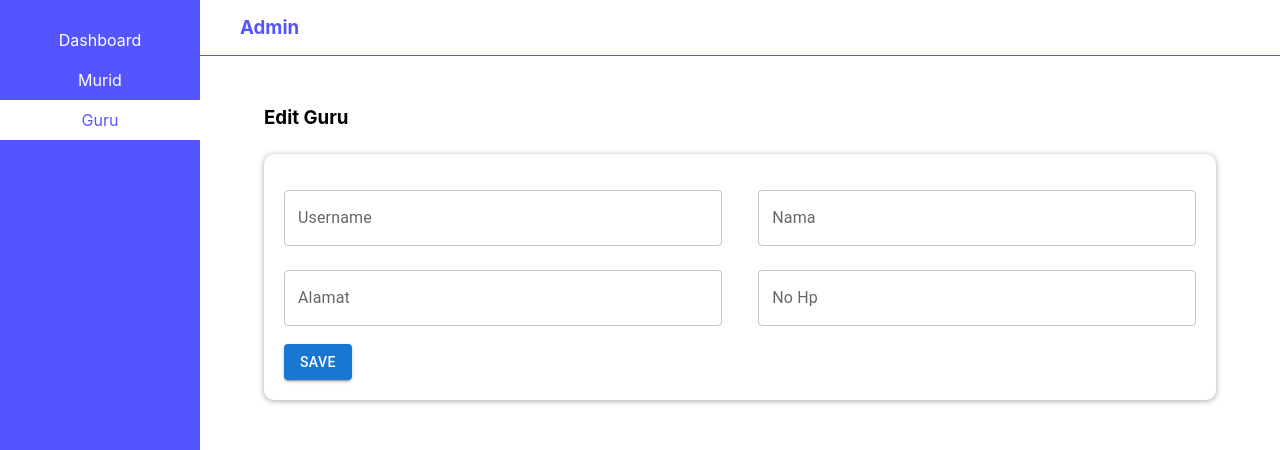
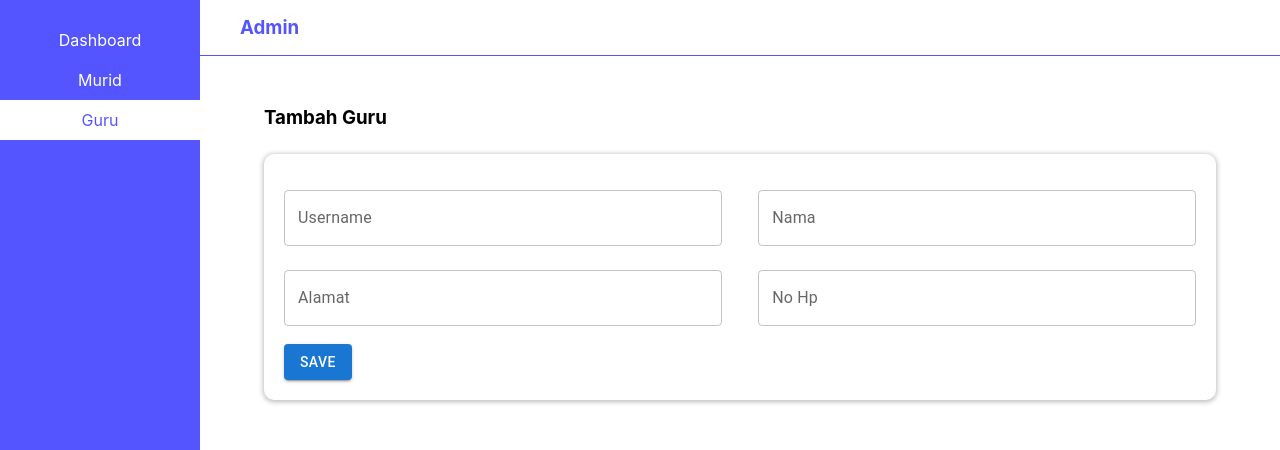
Before and after one commit to Raihan-21/besmart-client, a React (Create React App) app: page /admin/guru/tambah in a window 1280 px wide. Shown: the top 450 px of the page. Built offline with nearby package versions, Linux system fonts and the light colour scheme; no server answers.

Commit message:
add & delete guru

```diff
--- a/src/App.js
+++ b/src/App.js
@@ -8,10 +8,11 @@ import Home from "./pages/Home";
 import AdminLogin from "./pages/admin/AdminLogin";
 import AdminMurid from "./pages/admin/murid/AdminMurid";
 import AdminDashboard from "./pages/admin/AdminDashboard";
-import AdminGuru from "./pages/admin/AdminGuru";
-import EditGuru from "./pages/admin/EditGuru";
+import AdminGuru from "./pages/admin/guru/AdminGuru";
+import EditGuru from "./pages/admin/guru/EditGuru";
 import EditMurid from "./pages/admin/murid/EditMurid";
 import AddMurid from "./pages/admin/murid/AddMurid";
+import AddGuru from "./pages/admin/guru/AddGuru";
 
 function App() {
   const theme = createTheme({
@@ -36,6 +37,7 @@ function App() {
               <Route path="murid/tambah" element={<AddMurid />} />
               <Route path="murid/:id" element={<EditMurid />} />
               <Route path="guru" element={<AdminGuru />} />
+              <Route path="guru/tambah" element={<AddGuru />} />
               <Route path="guru/:id" element={<EditGuru />} />
             </Route>
           </Routes>
--- a/src/pages/admin/EditGuru.jsx
+++ /dev/null
@@ -1,106 +0,0 @@
-import { Button, TextField } from "@mui/material";
-import { useState, useEffect } from "react";
-import { useCallback } from "react";
-import useFetchDetail from "../../hooks/useFetchDetail";
-import { useParams } from "react-router-dom";
-import styles from "../../styles/Admin.module.css";
-const EditGuru = () => {
-  const params = useParams();
-  const [data, isLoading] = useFetchDetail(`/admin/guru/${params.id}`);
-  const [formData, setFormData] = useState({
-    username: "",
-    nama: "",
-    alamat: "",
-    noHp: "",
-  });
-  useEffect(() => {
-    setFormData((prevState) => {
-      return {
-        ...prevState,
-        username: data.username,
-        nama: data.nama,
-        alamat: data.alamat,
-        noHp: data.no_hp,
-      };
-    });
-  }, [data]);
-  const formSubmit = useCallback(
-    async (e) => {
-      e.preventDefault();
-      const res = await fetch(`/admin/guru/${params.id}`, {
-        method: "POST",
-        headers: { "Content-Type": "application/json" },
-        body: JSON.stringify(formData),
-      });
-      const resData = await res.json();
-      console.log(resData.data);
-    },
-    [formData, params.id]
-  );
-  return (
-    <div
-      className={`${styles.adminContainer} ${styles.formAdmin} ${styles.guru}`}
-    >
-      <h3>Edit Guru</h3>
-      {!isLoading && (
-        <form onSubmit={formSubmit}>
-          <div className={styles.inputs}>
-            <TextField
-              label="Username"
-              variant="outlined"
-              margin="normal"
-              className={styles.input}
-              value={formData.username || ""}
-              onChange={(e) => {
-                setFormData((prevState) => {
-                  return { ...prevState, username: e.target.value };
-                });
-              }}
-            />
-            <TextField
-              label="Nama"
-              variant="outlined"
-              margin="normal"
-              className={styles.input}
-              value={formData.nama || ""}
-              onChange={(e) => {
-                setFormData((prevState) => {
-                  return { ...prevState, nama: e.target.value };
-                });
-              }}
-            />
-            <TextField
-              label="Alamat"
-              variant="outlined"
-              margin="normal"
-              className={styles.input}
-              value={formData.alamat || ""}
-              onChange={(e) => {
-                setFormData((prevState) => {
-                  return { ...prevState, alamat: e.target.value };
-                });
-              }}
-            />
-            <TextField
-              label="No Hp"
-              variant="outlined"
-              margin="normal"
-              className={styles.input}
-              value={formData.noHp || ""}
-              onChange={(e) => {
-                setFormData((prevState) => {
-                  return { ...prevState, noHp: e.target.value };
-                });
-              }}
-            />
-          </div>
-          <Button type="submit" color="primary" variant="contained">
-            Save
-          </Button>
-        </form>
-      )}
-    </div>
-  );
-};
-
-export default EditGuru;
--- /dev/null
+++ b/src/pages/admin/guru/AddGuru.jsx
@@ -0,0 +1,33 @@
+import { useCallback } from "react";
+import { useNavigate } from "react-router-dom";
+import styles from "../../../styles/Admin.module.css";
+import FormGuru from "./FormGuru";
+const AddGuru = () => {
+  const navigate = useNavigate();
+  const formSubmit = useCallback(
+    async (data) => {
+      const res = await fetch(`/admin/guru`, {
+        method: "POST",
+        headers: { "Content-Type": "application/json" },
+        body: JSON.stringify(data),
+      });
+      const resData = await res.json();
+      if (resData.error) {
+        console.log(resData.error);
+      } else {
+        navigate("/admin/guru");
+      }
+    },
+    [navigate]
+  );
+  return (
+    <div
+      className={`${styles.adminContainer} ${styles.formAdmin} ${styles.guru}`}
+    >
+      <h3>Tambah Guru</h3>
+      {<FormGuru onSubmit={formSubmit} />}
+    </div>
+  );
+};
+
+export default AddGuru;
--- a/src/pages/admin/AdminGuru.jsx
+++ b/src/pages/admin/guru/AdminGuru.jsx
@@ -6,8 +6,9 @@ import TableRow from "@mui/material/TableRow";
 import TableCell from "@mui/material/TableCell";
 import Paper from "@mui/material/Paper";
 import { Button } from "@mui/material";
-import { useState, useEffect } from "react";
-import style from "../../styles/Admin.module.css";
+import { useState, useEffect, useCallback } from "react";
+import { useNavigate } from "react-router-dom";
+import style from "../../../styles/Admin.module.css";
 import { Link } from "react-router-dom";
 const AdminGuru = () => {
   const [data, setData] = useState([]);
@@ -19,9 +20,32 @@ const AdminGuru = () => {
     };
     getData();
   }, []);
+  const navigate = useNavigate();
+  const deleteHandler = useCallback(
+    async (username) => {
+      const res = await fetch(`/admin/guru/${username}`, {
+        method: "DELETE",
+      });
+      const resData = await res.json();
+      if (resData.error) {
+        console.log(resData.error);
+        return;
+      }
+      navigate(0);
+    },
+    [navigate]
+  );
   return (
     <div className={`${style.adminContainer} ${style.tabelAdmin}`}>
-      <h3>Guru</h3>
+      <div className={style.heading}>
+        <h3>Guru</h3>
+        <Link to="tambah">
+          <Button color="secondary" variant="contained">
+            Tambah
+          </Button>
+        </Link>
+      </div>
+
       <TableContainer component={Paper}>
         <Table>
           <TableHead>
@@ -40,7 +64,7 @@ const AdminGuru = () => {
                   <TableCell>{item.alamat}</TableCell>
                   <TableCell>{item.no_hp}</TableCell>
                   <TableCell>
-                    <Link to={item.username}>
+                    <Link to={item.username || ""}>
                       <Button
                         className={style.actionBtn}
                         color="primary"
@@ -54,6 +78,9 @@ const AdminGuru = () => {
                       className={style.actionBtn}
                       color="error"
                       variant="contained"
+                      onClick={() => {
+                        deleteHandler(item.username);
+                      }}
                     >
                       Hapus
                     </Button>
--- /dev/null
+++ b/src/pages/admin/guru/EditGuru.jsx
@@ -0,0 +1,31 @@
+import { useCallback } from "react";
+import useFetchDetail from "../../../hooks/useFetchDetail";
+import { useParams } from "react-router-dom";
+import styles from "../../../styles/Admin.module.css";
+import FormGuru from "./FormGuru";
+const EditGuru = () => {
+  const params = useParams();
+  const [data, isLoading] = useFetchDetail(`/admin/guru/${params.id}`);
+  const formSubmit = useCallback(
+    async (data) => {
+      const res = await fetch(`/admin/guru/${params.id}`, {
+        method: "POST",
+        headers: { "Content-Type": "application/json" },
+        body: JSON.stringify(data),
+      });
+      const resData = await res.json();
+      console.log(resData.data);
+    },
+    [params.id]
+  );
+  return (
+    <div
+      className={`${styles.adminContainer} ${styles.formAdmin} ${styles.guru}`}
+    >
+      <h3>Edit Guru</h3>
+      {!isLoading && <FormGuru formData={data} onSubmit={formSubmit} />}
+    </div>
+  );
+};
+
+export default EditGuru;
--- /dev/null
+++ b/src/pages/admin/guru/FormGuru.jsx
@@ -0,0 +1,75 @@
+import styles from "../../../styles/Admin.module.css";
+import { Button, TextField } from "@mui/material";
+import { useState, useEffect } from "react";
+const FormGuru = ({ formData, onSubmit }) => {
+  const [data, setData] = useState({});
+  useEffect(() => {
+    setData(formData);
+  }, [formData]);
+  return (
+    <>
+      <form
+        onSubmit={(e) => {
+          e.preventDefault();
+          onSubmit(data);
+        }}
+      >
+        <div className={styles.inputs}>
+          <TextField
+            label="Username"
+            variant="outlined"
+            margin="normal"
+            className={styles.input}
+            value={data ? (data.username ? data.username : "") : ""}
+            onChange={(e) => {
+              setData((prevState) => {
+                return { ...prevState, username: e.target.value };
+              });
+            }}
+          />
+          <TextField
+            label="Nama"
+            variant="outlined"
+            margin="normal"
+            className={styles.input}
+            value={data ? (data.nama ? data.nama : "") : ""}
+            onChange={(e) => {
+              setData((prevState) => {
+                return { ...prevState, nama: e.target.value };
+              });
+            }}
+          />
+          <TextField
+            label="Alamat"
+            variant="outlined"
+            margin="normal"
+            className={styles.input}
+            value={data ? (data.alamat ? data.alamat : "") : ""}
+            onChange={(e) => {
+              setData((prevState) => {
+                return { ...prevState, alamat: e.target.value };
+              });
+            }}
+          />
+          <TextField
+            label="No Hp"
+            variant="outlined"
+            margin="normal"
+            className={styles.input}
+            value={data ? (data.no_hp ? data.no_hp : "") : ""}
+            onChange={(e) => {
+              setData((prevState) => {
+                return { ...prevState, no_hp: e.target.value };
+              });
+            }}
+          />
+        </div>
+        <Button type="submit" color="primary" variant="contained">
+          Save
+        </Button>
+      </form>
+    </>
+  );
+};
+
+export default FormGuru;
--- a/src/pages/admin/murid/AdminMurid.jsx
+++ b/src/pages/admin/murid/AdminMurid.jsx
@@ -40,7 +40,7 @@ const AdminMurid = () => {
       <div className={style.heading}>
         <h3>Murid</h3>
         <Link to="/admin/murid/tambah">
-          <Button color="secondary" variant="outlined">
+          <Button color="secondary" variant="contained">
             Tambah
           </Button>
         </Link>
```
